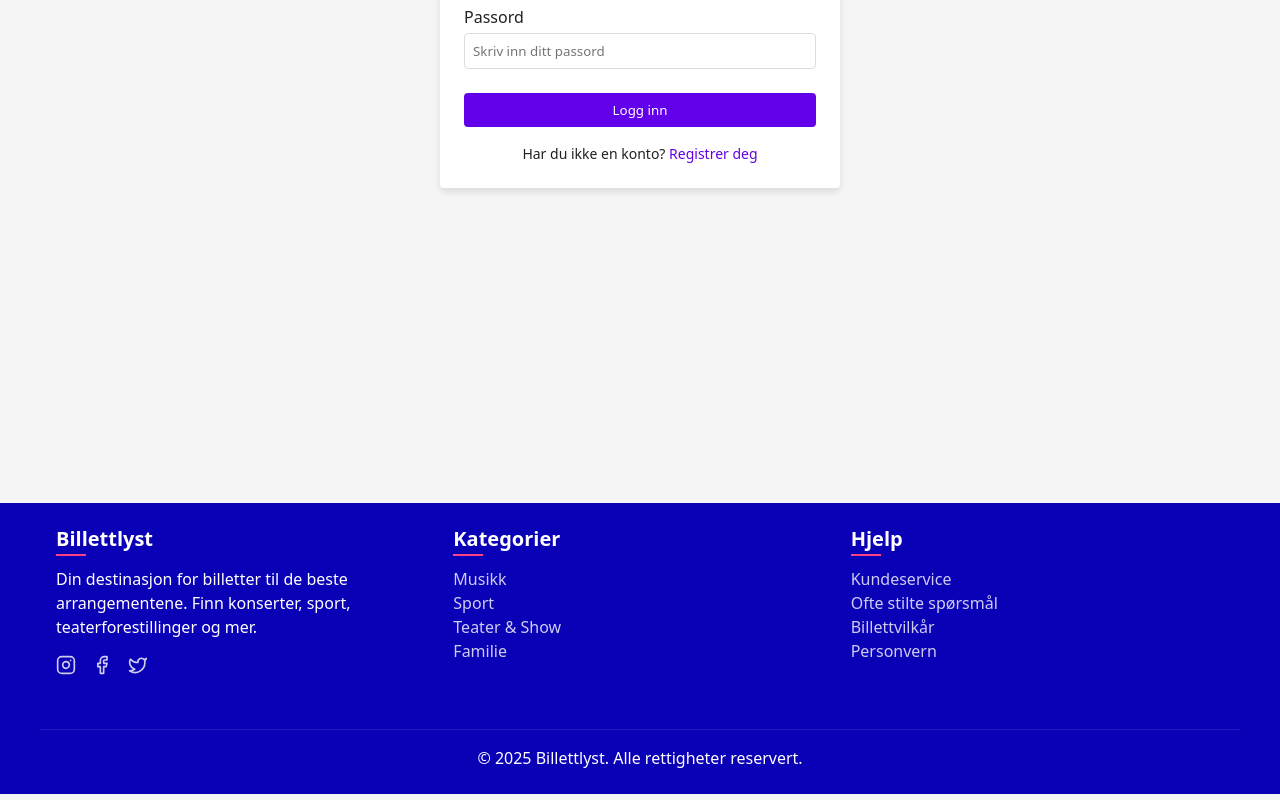
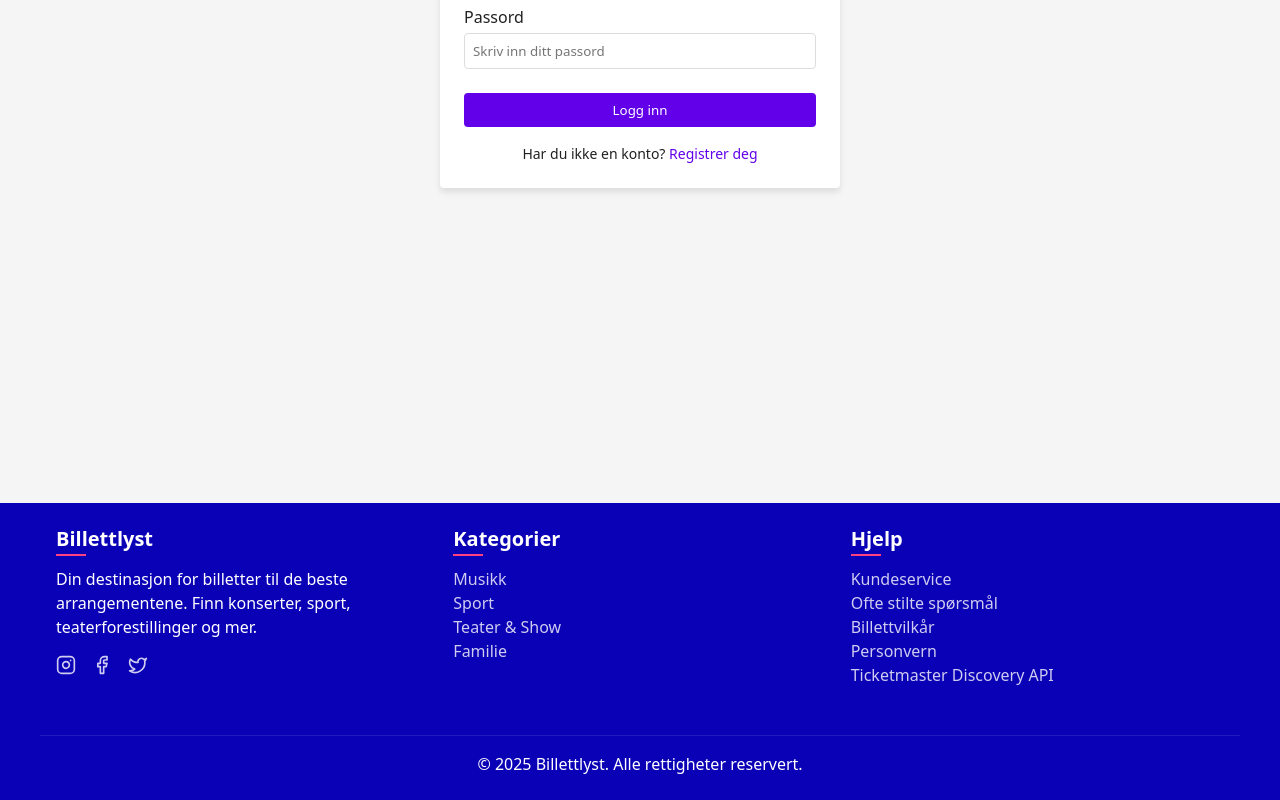
Before and after one commit to ezatjr/UIN-ekte_eksamen2025, a React (Vite) app: page /dashboard in a window 1280 px wide. Shown: the part 277-1077 px from the top of the page. Built offline with nearby package versions, Linux system fonts and the light colour scheme.

Commit message:
Opprettet Footer

```diff
--- a/src/components/Footer.tsx
+++ b/src/components/Footer.tsx
@@ -58,7 +58,18 @@
             <li>
               <a href="#" className="footer-link">Personvern</a>
             </li>
+            <li>
+              <a
+                href="https://developer.ticketmaster.com/products-and-docs/apis/discovery-api/v2/"
+                target="_blank"
+                rel="noopener noreferrer"
+                className="footer-link"
+              >
+                Ticketmaster Discovery API
+              </a>
+            </li>
           </ul>
+
         </div>
       </div>
 
```
